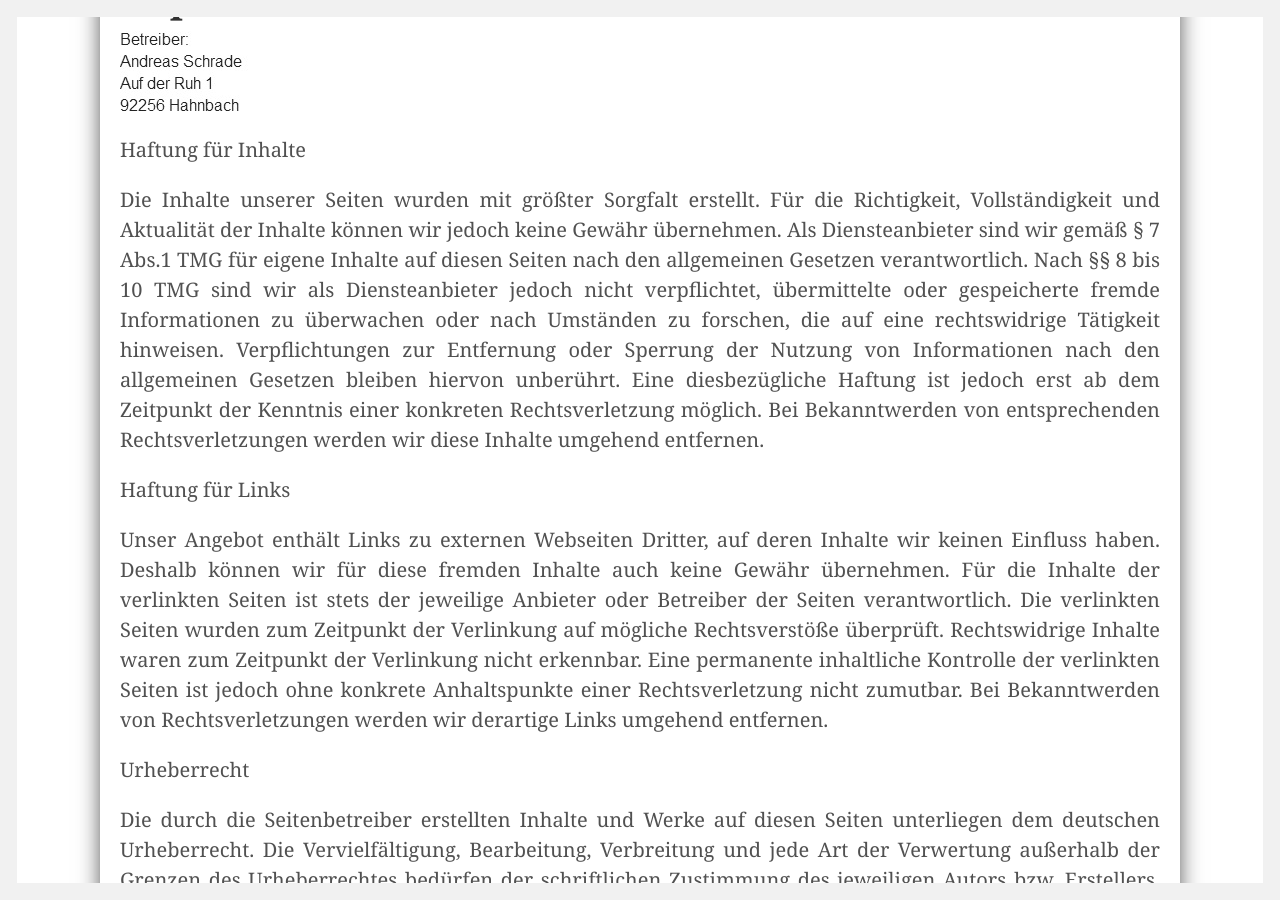
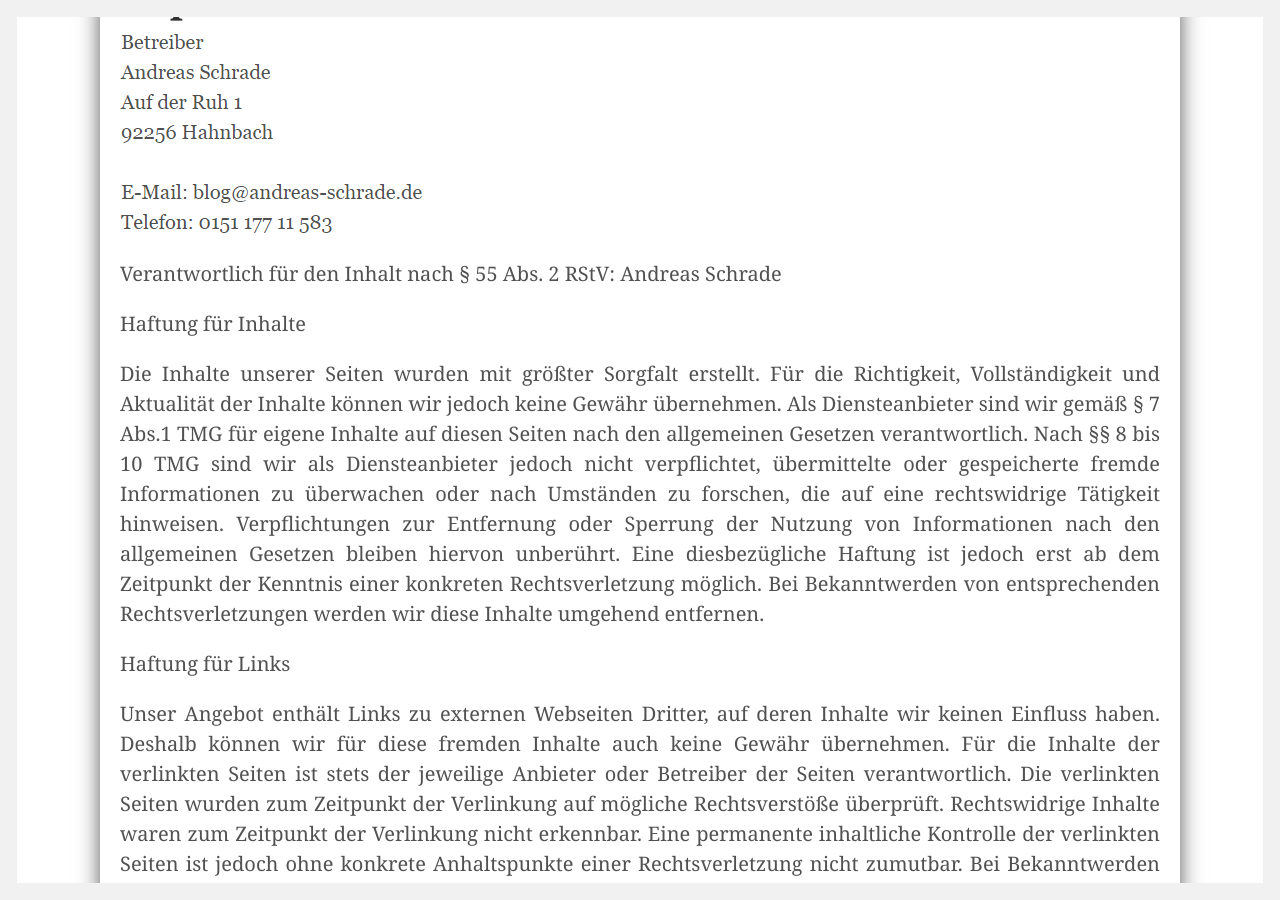
Before and after one commit to andreasschrade/andreasschrade.github.com, a Jekyll site: the page built from impressum.md, in a window 1280 px wide and 900 px high, scrolled down 322 px. Built offline with Jekyll 4.4.1, drawn with Linux system fonts in a browser that asks for light colours; Markdown is read by kramdown in place of the engine named in the settings.

Commit message:
updated impressum

```diff
--- a/impressum.md
+++ b/impressum.md
@@ -4,6 +4,8 @@
 ---
 
 ![Impressum]({{ site.url }}/assets/impressum.jpg)
+
+Verantwortlich für den Inhalt nach § 55 Abs. 2 RStV: Andreas Schrade
 
 Haftung für Inhalte
 
```
Also changed, not shown: assets/impressum.jpg.
